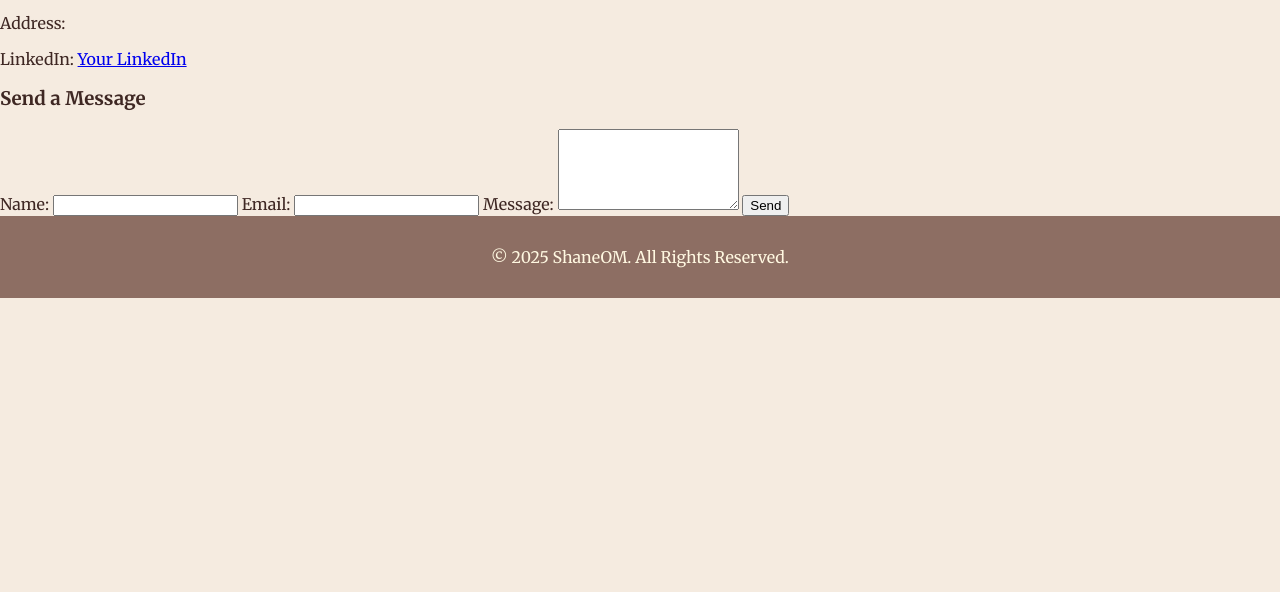
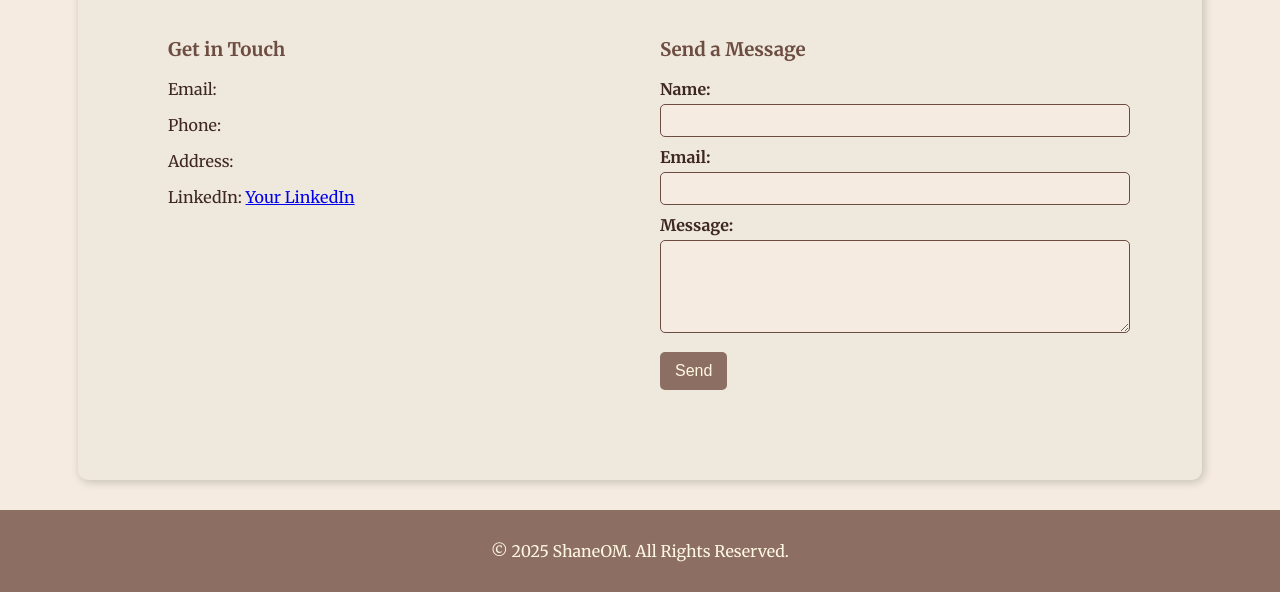
Before and after one commit to ArchenTe/archente.github.io, a plain HTML site: page contact.html in a window 1280 px wide. Shown: the part 254-846 px from the top of the page. Before the commit the page ends 800 px from the top, so only its background shows below. Drawn offline with Linux system fonts and the light colour scheme.

Commit message:
updated about and contact page

```diff
--- a/style.css
+++ b/style.css
@@ -1,3 +1,4 @@
+/* Library-Themed Portfolio CSS */
 @import url('https://fonts.googleapis.com/css2?family=Merriweather:wght@300;400;700&display=swap');
 
 body {
@@ -45,7 +46,6 @@ nav {
 			border-radius: 5px;
 		}
 
-/* Dropdown Menu */
 .dropdown-menu {
 	display: none;
 	position: absolute;
@@ -90,6 +90,80 @@ nav {
 	width: 250px;
 }
 
+
+.about-section {
+	text-align: center;
+	padding: 50px;
+}
+
+.profile-pic {
+	width: 150px;
+	height: 150px;
+	border-radius: 50%;
+	object-fit: cover;
+	border: 3px solid #6d4c41;
+	margin-bottom: 20px;
+}
+
+
+.contact-section {
+	text-align: center;
+	padding: 50px;
+	background-color: #efe8dc;
+	border-radius: 10px;
+	width: 80%;
+	margin: 30px auto;
+	box-shadow: 2px 2px 10px rgba(0, 0, 0, 0.2);
+}
+
+.contact-container {
+	display: flex;
+	justify-content: space-between;
+	flex-wrap: wrap;
+	padding: 20px;
+}
+
+.contact-info, .contact-form {
+	flex: 1;
+	padding: 20px;
+	text-align: left;
+}
+
+	.contact-info h3, .contact-form h3 {
+		color: #6d4c41;
+	}
+
+	.contact-form label {
+		display: block;
+		margin-top: 10px;
+		font-weight: bold;
+	}
+
+	.contact-form input, .contact-form textarea {
+		width: 100%;
+		padding: 8px;
+		margin-top: 5px;
+		border: 1px solid #6d4c41;
+		border-radius: 5px;
+		background-color: #f5ebe0;
+	}
+
+	.contact-form button {
+		margin-top: 15px;
+		background-color: #8d6e63;
+		color: #fff8e1;
+		border: none;
+		padding: 10px 15px;
+		cursor: pointer;
+		font-size: 16px;
+		border-radius: 5px;
+		transition: 0.3s;
+	}
+
+		.contact-form button:hover {
+			background-color: #6d4c41;
+		}
+
 footer {
 	background-color: #8d6e63;
 	color: #fff8e1;
```
